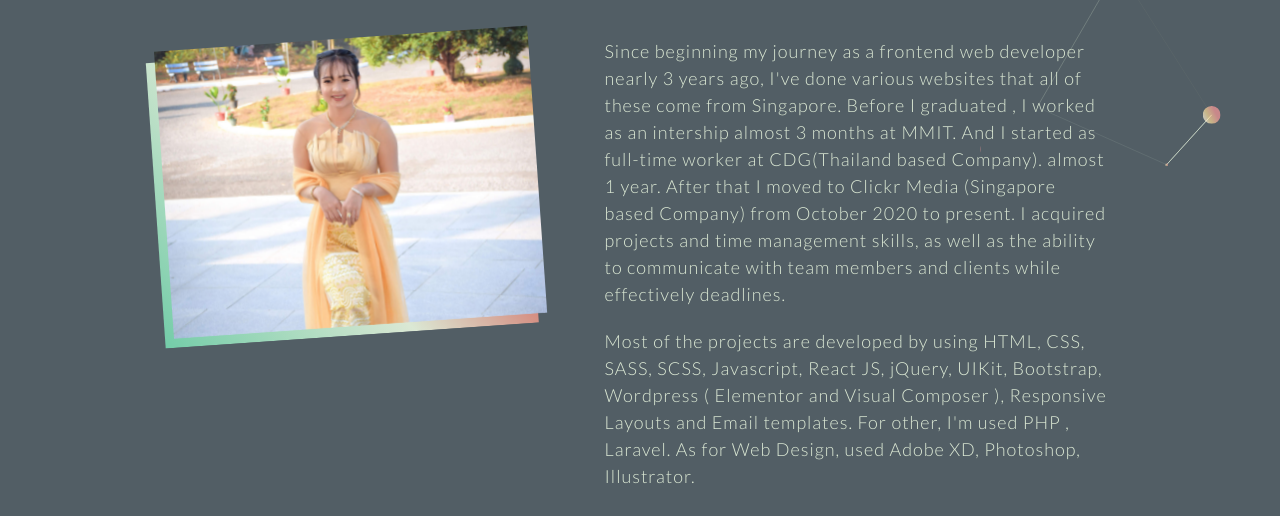
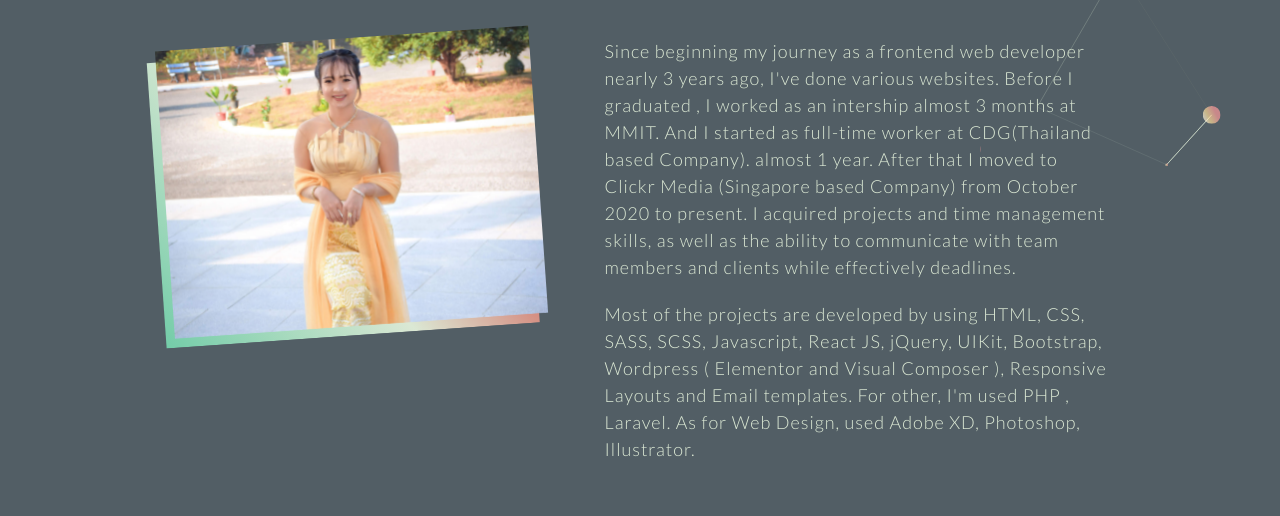
Before and after one commit to myazarcho/Portfilio, a website: page index.html in a window 1280 px wide. Shown: the part 581-1097 px from the top of the page. Drawn offline with Linux system fonts and the light colour scheme; files whose address does not match are found by name.

Commit message:
updated text

```diff
--- a/index.html
+++ b/index.html
@@ -109,7 +109,7 @@
                     <div class="description">
                         <p>
                             Since beginning my journey as a frontend web developer  nearly 3 years ago,
-                            I've done various websites that all of these  come from Singapore. Before I graduated ,
+                            I've done various websites. Before I graduated ,
                             I worked as an intership almost 3 months at MMIT.
                             And I started as full-time worker at CDG(Thailand based Company).
                             almost 1 year. After that I moved to Clickr Media (Singapore based Company) from October 2020 to present.
```
